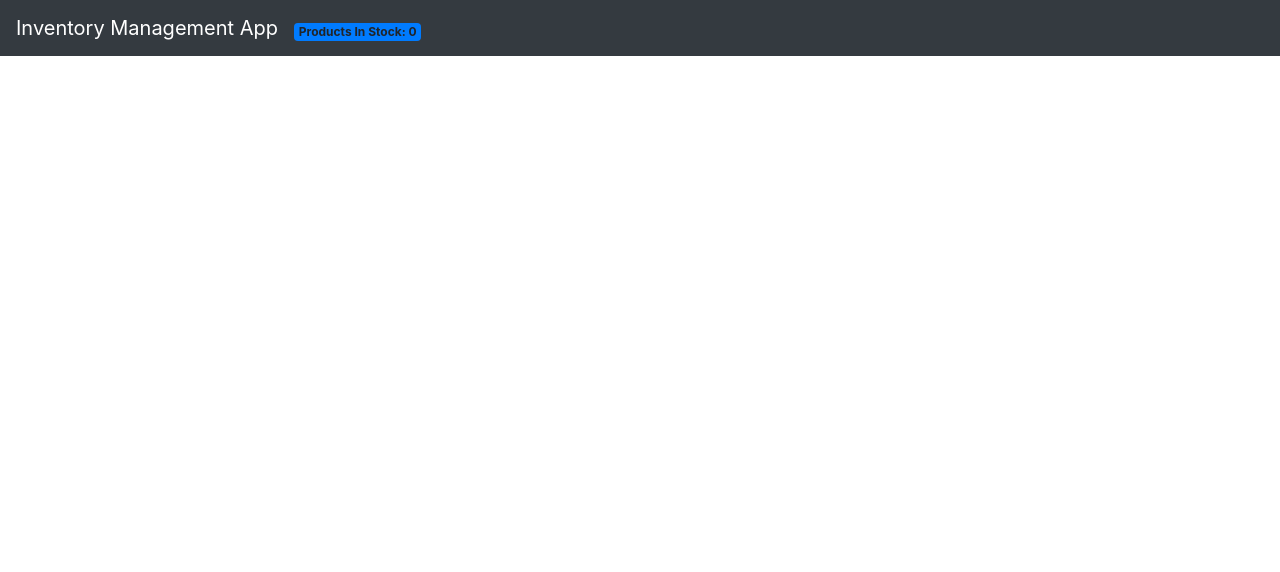
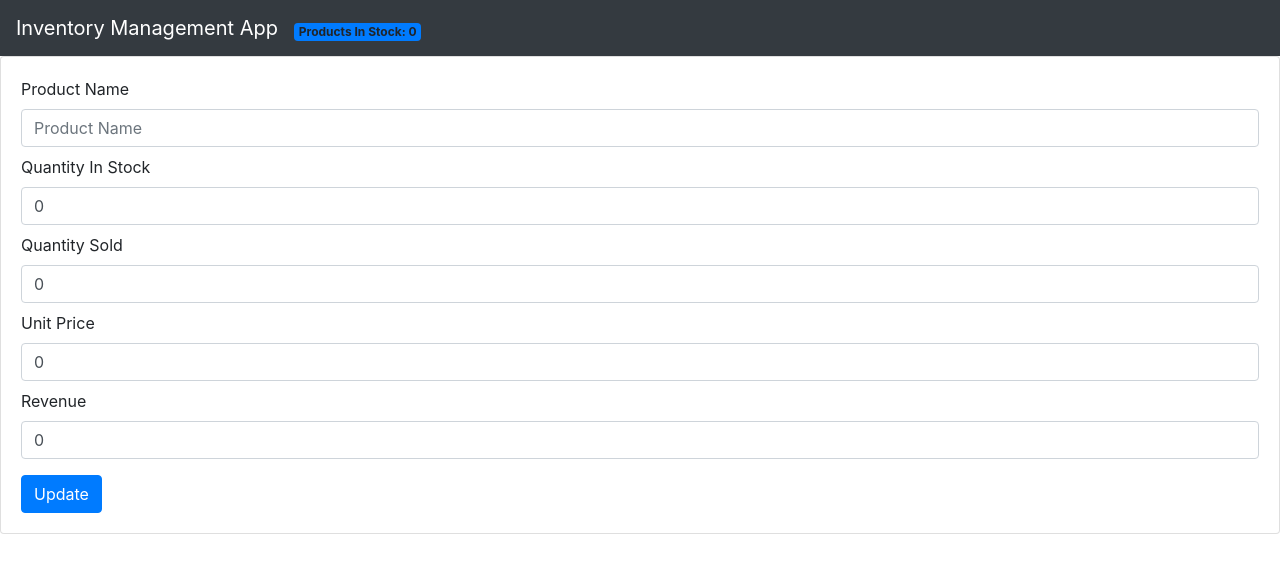
Before and after one commit to brianajiks123/exercise-fastapi-7_react-integration, a React (Create React App) app in the folder FE/simple-inventory-app/: page /update-product in a window 1280 px wide. Shown: the top 572 px of the page. Built offline with nearby package versions, Linux system fonts and the light colour scheme.

Commit message:
add features: update product

```diff
--- a/FE/simple-inventory-app/src/App.js
+++ b/FE/simple-inventory-app/src/App.js
@@ -4,6 +4,8 @@ import NavBar from './components/NavBar'
 import { ProductProvider } from './ProductContext';
 import ProductsTable from './components/ProductsTable';
 import AddProduct from './components/AddProduct';
+import UpdateProduct from './components/UpdateProduct';
+import { UpdateProductContextProvider } from './UpdateProductContext';
 
 function App() {
   return (
@@ -12,8 +14,11 @@ function App() {
         <Switch>
           <ProductProvider>
             <NavBar />
-            <Route exact path="/" component={ProductsTable} />
-            <Route exact path="/add-product" component={AddProduct} />
+            <UpdateProductContextProvider>
+              <Route exact path="/" component={ProductsTable} />
+              <Route exact path="/add-product" component={AddProduct} />
+              <Route exact path="/update-product" component={UpdateProduct} />
+            </UpdateProductContextProvider>
           </ProductProvider>
         </Switch>
       </Router>
--- /dev/null
+++ b/FE/simple-inventory-app/src/UpdateProductContext.js
@@ -0,0 +1,19 @@
+import { createContext, useState } from "react";
+
+export const UpdateContext = createContext();
+export const UpdateProductContextProvider = (props) => {
+    const [updateProductInfo, setUpdateProductInfo] = useState({
+        ProductName: "",
+        QuantityInStock: 0,
+        QuantitySold: 0,
+        UnitPrice: 0,
+        Revenue: 0,
+        ProductId: ""
+    })
+
+    return (
+        <UpdateContext.Provider value={[updateProductInfo, setUpdateProductInfo]}>
+            {props.children}
+        </UpdateContext.Provider>
+    )
+}
--- a/FE/simple-inventory-app/src/components/ProductsRow.js
+++ b/FE/simple-inventory-app/src/components/ProductsRow.js
@@ -1,5 +1,5 @@
 
-const ProductsRow = ({id, name, quantity_in_stock, quantity_sold, unit_price, revenue, handleDelete}) => {
+const ProductsRow = ({id, name, quantity_in_stock, quantity_sold, unit_price, revenue, handleDelete, handleUpdate}) => {
     return(
         <tr>
             <td>{id}</td>
@@ -9,7 +9,7 @@ const ProductsRow = ({id, name, quantity_in_stock, quantity_sold, unit_price, re
             <td>{unit_price}</td>
             <td>{revenue}</td>
             <td>
-                <button className="btn btn-outline-info btn-sm ml-1 mr-2">Update</button>
+                <button onClick={() => handleUpdate(id)} className="btn btn-outline-info btn-sm ml-1 mr-2">Update</button>
                 <button className="btn btn-outline-success btn-sm mr-2">Supplier</button>
                 <button onClick={() => handleDelete(id)} className="btn btn-outline-danger btn-sm mr-2">Delete</button>
             </td>
--- a/FE/simple-inventory-app/src/components/ProductsTable.js
+++ b/FE/simple-inventory-app/src/components/ProductsTable.js
@@ -1,12 +1,16 @@
 import { useContext, useEffect, useState } from "react";
 import { Button, Form, FormControl, Table } from "react-bootstrap";
-import { Link } from 'react-router-dom'
+import { Link, useHistory } from 'react-router-dom'
 import { ProductContext } from "../ProductContext";
 import ProductsRow from "./ProductsRow";
+import { UpdateContext } from "../UpdateProductContext";
 
 const ProductsTable = () => {
     const [search, setSearch] = useState("")
     const [products, setProducts] = useContext(ProductContext)
+    const [, setUpdateProductInfo] = useContext(UpdateContext)
+
+    let history = useHistory()
 
     const updateSearch = (e) => {
         setSearch(e.target.value)
@@ -38,6 +42,19 @@ const ProductsTable = () => {
                 }
             })
             .catch(error => console.error(error))
+    }
+
+    const handleUpdate = (id) => {
+        const product = products.data.filter(product => product.id === id)[0]
+        setUpdateProductInfo({
+            ProductName: product.name,
+            QuantityInStock: product.quantity_in_stock,
+            QuantitySold: product.quantity_sold,
+            UnitPrice: product.unit_price,
+            Revenue: product.revenue,
+            ProductId: id
+        })
+        history.push("/update-product")
     }
 
     useEffect(() => {
@@ -90,6 +107,7 @@ const ProductsTable = () => {
                             revenue = {product.revenue}
                             key = {product.id}
                             handleDelete = {handleDelete}
+                            handleUpdate = {handleUpdate}
                         />
                     ))}
                 </tbody>
--- /dev/null
+++ b/FE/simple-inventory-app/src/components/UpdateProduct.js
@@ -0,0 +1,117 @@
+import { Button, Card, Form } from "react-bootstrap";
+import { UpdateContext } from "../UpdateProductContext";
+import { useContext } from "react";
+
+const UpdateProduct = () => {
+    const [updateProductInfo, setUpdateProductInfo] = useContext(UpdateContext)
+
+    const updateForm = (e) => {
+        setUpdateProductInfo({...updateProductInfo, [e.target.name] : e.target.value})
+    }
+
+    const postData = async (e) => {
+        e.preventDefault();
+
+        const url = "http://127.0.0.1:8000/product/" + updateProductInfo["ProductId"]
+        const res = await fetch(url, {
+            method: "PUT",
+            mode: "cors",
+            cache: "no-cache",
+            credentials: "same-origin",
+            headers: {
+                'Content-Type': 'application/json'
+            },
+            body: JSON.stringify({
+                "name": updateProductInfo['ProductName'],
+                "quantity_in_stock": updateProductInfo['QuantityInStock'],
+                "quantity_sold": updateProductInfo['QuantitySold'],
+                "unit_price": updateProductInfo['UnitPrice'],
+                "revenue": updateProductInfo['Revenue']
+            })
+        })
+
+        res.json().then(res => {
+            if (res.data) {
+                alert("Success to update product.")
+            } else {
+                alert("Failed to update product.")
+            }
+        });
+
+        setUpdateProductInfo({
+            ProductName: "",
+            QuantityInStock: "",
+            QuantitySold: "",
+            UnitPrice: "",
+            Revenue: "",
+            ProductId: ""
+        });
+    }
+
+    return (
+        <Card>
+            <Card.Body>
+                <Form onSubmit={postData}>
+                    <Form.Group controlId="ProductName">
+                        <Form.Label>Product Name</Form.Label>
+                        <Form.Control
+                            type="text"
+                            name="ProductName"
+                            value={updateProductInfo.ProductName}
+                            onChange={updateForm}
+                            placeholder="Product Name"
+                        />
+                    </Form.Group>
+
+                    <Form.Group controlId="QuantityInStock" className='mt-2'>
+                        <Form.Label>Quantity In Stock</Form.Label>
+                        <Form.Control
+                            type="number"
+                            name="QuantityInStock"
+                            value={updateProductInfo.QuantityInStock}
+                            onChange={updateForm}
+                            placeholder="Quantity In Stock"
+                        />
+                    </Form.Group>
+
+                    <Form.Group controlId="QuantitySold" className='mt-2'>
+                        <Form.Label>Quantity Sold</Form.Label>
+                        <Form.Control
+                            type="number"
+                            name="QuantitySold"
+                            value={updateProductInfo.QuantitySold}
+                            onChange={updateForm}
+                            placeholder="Quantity Sold"
+                        />
+                    </Form.Group>
+
+                    <Form.Group controlId="UnitPrice" className='mt-2'>
+                        <Form.Label>Unit Price</Form.Label>
+                        <Form.Control
+                            type="number"
+                            name="UnitPrice"
+                            value={updateProductInfo.UnitPrice}
+                            onChange={updateForm}
+                            placeholder="Unit Price"
+                        />
+                    </Form.Group>
+
+                    <Form.Group controlId="Revenue" className='mt-2'>
+                        <Form.Label>Revenue</Form.Label>
+                        <Form.Control
+                            type="number"
+                            name="Revenue"
+                            value={updateProductInfo.Revenue}
+                            onChange={updateForm}
+                            placeholder="Revenue"
+                        />
+                    </Form.Group>
+
+                    <Button variant='primary' type='submit' className='mt-3'>Update</Button>
+                </Form>
+            </Card.Body>
+        </Card>
+    )
+}
+
+export default UpdateProduct;
```
